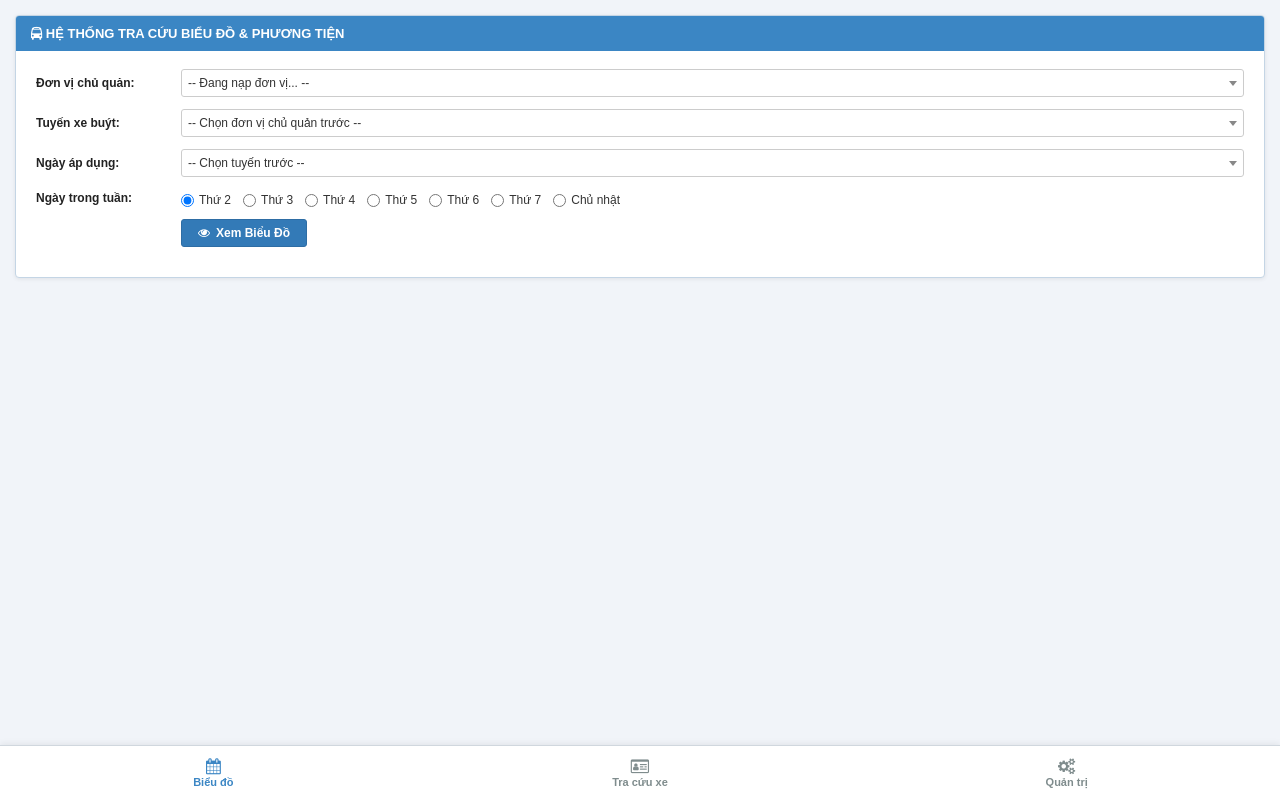
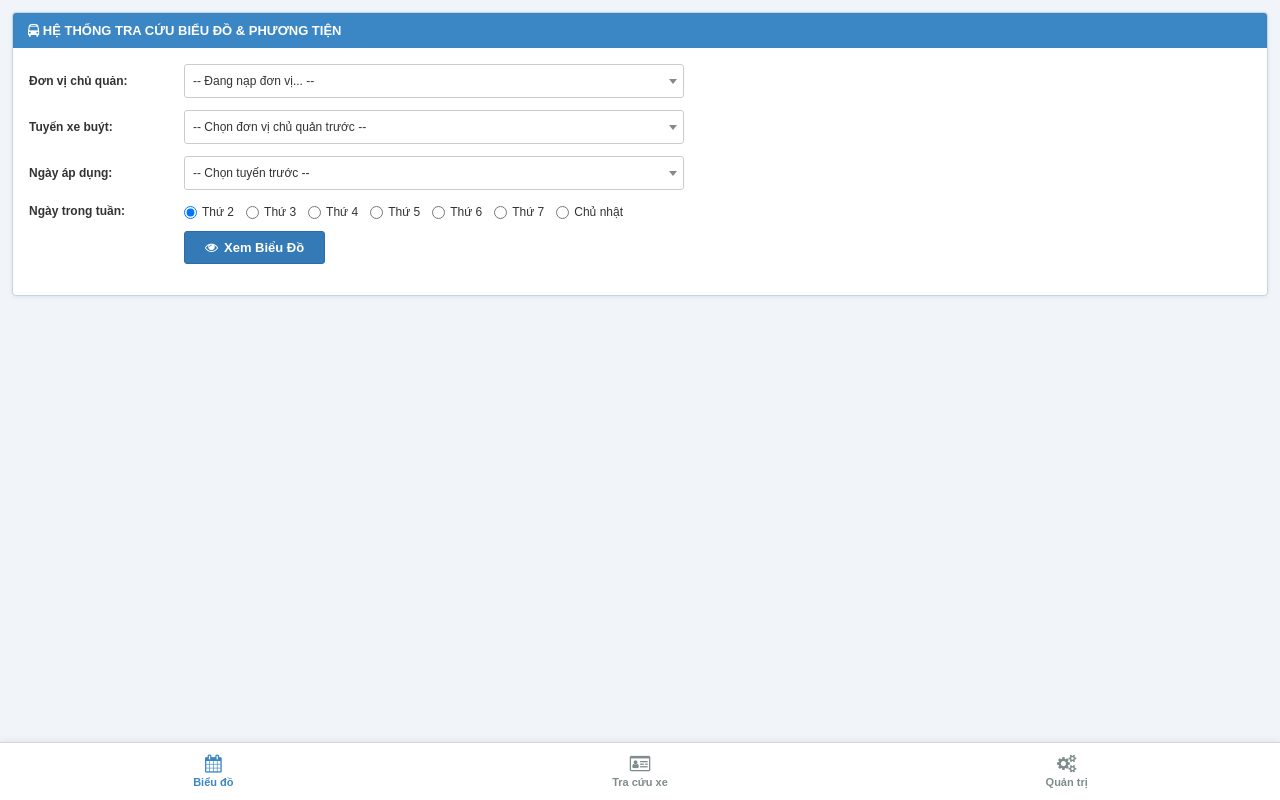
Before and after one commit to dquanvya02064-cmyk/dieu-hanh-bus, a website: page public/index.html in a window 1280 px wide. Drawn offline with nearby package versions, Linux system fonts and the light colour scheme; no server answers.

Commit message:
Update index.html

```diff
--- a/public/index.html
+++ b/public/index.html
@@ -16,8 +16,8 @@
       font-size: 12px;
       background-color: #F1F4F9;
       color: #333;
-      padding: 15px;
-      padding-bottom: 75px; /* Tránh bị bottom nav che trên di động */
+      padding: 12px;
+      padding-bottom: 75px;
     }
 
     .panel-custom {
@@ -42,21 +42,25 @@
       justify-content: space-between;
     }
 
-    .panel-body { padding: 18px 20px; }
+    .panel-body { padding: 16px; }
 
     .form-grid {
       display: grid;
-      grid-template-columns: 130px 1fr;
+      grid-template-columns: 140px minmax(0, 500px);
       row-gap: 12px;
       column-gap: 15px;
       align-items: center;
-      margin-bottom: 12px;
+      margin-bottom: 15px;
     }
 
-    .form-label { font-size: 12px; color: #222; font-weight: bold; }
+    .form-label {
+      font-weight: bold;
+      color: #333;
+      font-size: 12px;
+    }
 
     .form-control {
-      height: 28px;
+      height: 34px;
       padding: 3px 8px;
       font-size: 12px;
       border: 1px solid #CCCCCC;
@@ -72,7 +76,7 @@
       align-items: center;
       gap: 12px;
       flex-wrap: wrap;
-      margin-top: 4px;
+      margin-top: 3px;
     }
     .day-item {
       display: inline-flex;
@@ -87,8 +91,8 @@
       background-color: #337AB7;
       color: #FFFFFF;
       border: 1px solid #2E6DA4;
-      padding: 6px 16px;
-      font-size: 12px;
+      padding: 8px 20px;
+      font-size: 13px;
       font-weight: bold;
       border-radius: 3px;
       cursor: pointer;
@@ -103,6 +107,7 @@
       border-top: 1px dashed #D0D7DE;
       padding-top: 15px;
       display: none;
+      width: 100%;
     }
 
     .table-scroll {
@@ -134,8 +139,8 @@
     }
     .table-schedule tbody tr:hover { background-color: #F5F9FD; }
 
-    .colstt { width: 35px; font-weight: bold; }
-    .coldau { width: 150px; text-align: left !important; padding-left: 8px !important; }
+    .colstt { width: 45px; font-weight: bold; }
+    .coldau { width: 170px; text-align: left !important; padding-left: 10px !important; }
     .colflight { width: 52px; }
     .colthayca { background-color: #FFFF99 !important; font-weight: bold; color: #000; }
     .coldiemdanh { font-style: italic; font-weight: bold; background-color: #FFF; }
@@ -148,27 +153,22 @@
     .colsa { display: block; color: #555555; font-weight: bold; line-height: 1.3; text-align: left; }
     .colsb { display: block; color: #777777; font-style: italic; line-height: 1.3; text-align: left; }
 
-    /* Custom Select2 gọn gàng tinh tế */
     .select2-container { width: 100% !important; }
     .select2-container .select2-selection--single {
-      height: 28px !important;
-      border: 1px solid #CCCCCC !important;
+      height: 34px !important;
+      border: 1px solid #ccc !important;
       border-radius: 3px !important;
       display: flex;
       align-items: center;
     }
     .select2-container--default .select2-selection--single .select2-selection__rendered {
-      line-height: 26px !important;
+      line-height: 32px !important;
       font-size: 12px !important;
       color: #333 !important;
-      padding-left: 6px !important;
+      padding-left: 8px !important;
     }
     .select2-container--default .select2-selection--single .select2-selection__arrow {
-      height: 26px !important;
-    }
-    .select2-dropdown {
-      font-size: 12px !important;
-      border: 1px solid #3B86C4 !important;
+      height: 32px !important;
     }
 
     .bus-card-custom {
@@ -180,13 +180,12 @@
       box-shadow: 0 1px 3px rgba(0,0,0,0.06);
     }
 
-    /* Thanh điều hướng dưới di động */
     .bottom-nav {
       position: fixed;
       bottom: 0;
       left: 0;
       width: 100%;
-      height: 55px;
+      height: 58px;
       background: #FFFFFF;
       border-top: 1px solid #D0D7DE;
       display: flex;
@@ -207,15 +206,22 @@
       color: #7F8C8D;
       font-size: 11px;
       font-weight: bold;
-      gap: 2px;
+      gap: 3px;
       text-decoration: none;
       cursor: pointer;
     }
-    .nav-btn i { font-size: 16px; }
+    .nav-btn i { font-size: 18px; }
     .nav-btn.active { color: #3B86C4; }
 
     .tab-content { display: none; }
     .tab-content.active { display: block; }
+
+    @media (max-width: 768px) {
+      .form-grid {
+        grid-template-columns: 1fr;
+        row-gap: 6px;
+      }
+    }
   </style>
 </head>
 <body>
@@ -229,7 +235,6 @@
     </div>
 
     <div class="panel-body">
-
       <!-- TAB 1: BIỂU ĐỒ CHẠY XE -->
       <div id="tab-bieudo" class="tab-content active">
         <div class="form-grid">
@@ -282,11 +287,10 @@
       <div id="tab-xe" class="tab-content">
         <div class="form-label" style="margin-bottom: 6px;">Nhập biển kiểm soát cần tra cứu (gõ đến đâu hiện kết quả tới đó):</div>
         <div style="margin-bottom: 12px;">
-          <input type="text" id="txtSearchBks" class="form-control" style="font-size: 14px; font-weight: bold; text-transform: uppercase; height: 32px;" placeholder="VD: 153.49 hoặc 29B..." oninput="timKiemXeLive()">
+          <input type="text" id="txtSearchBks" class="form-control" style="font-size: 14px; font-weight: bold; text-transform: uppercase; height: 34px;" placeholder="VD: 153.49 hoặc 29B..." oninput="timKiemXeLive()">
         </div>
         <div id="ketQuaTraCuuXe"></div>
       </div>
-
     </div>
   </div>
 
```
